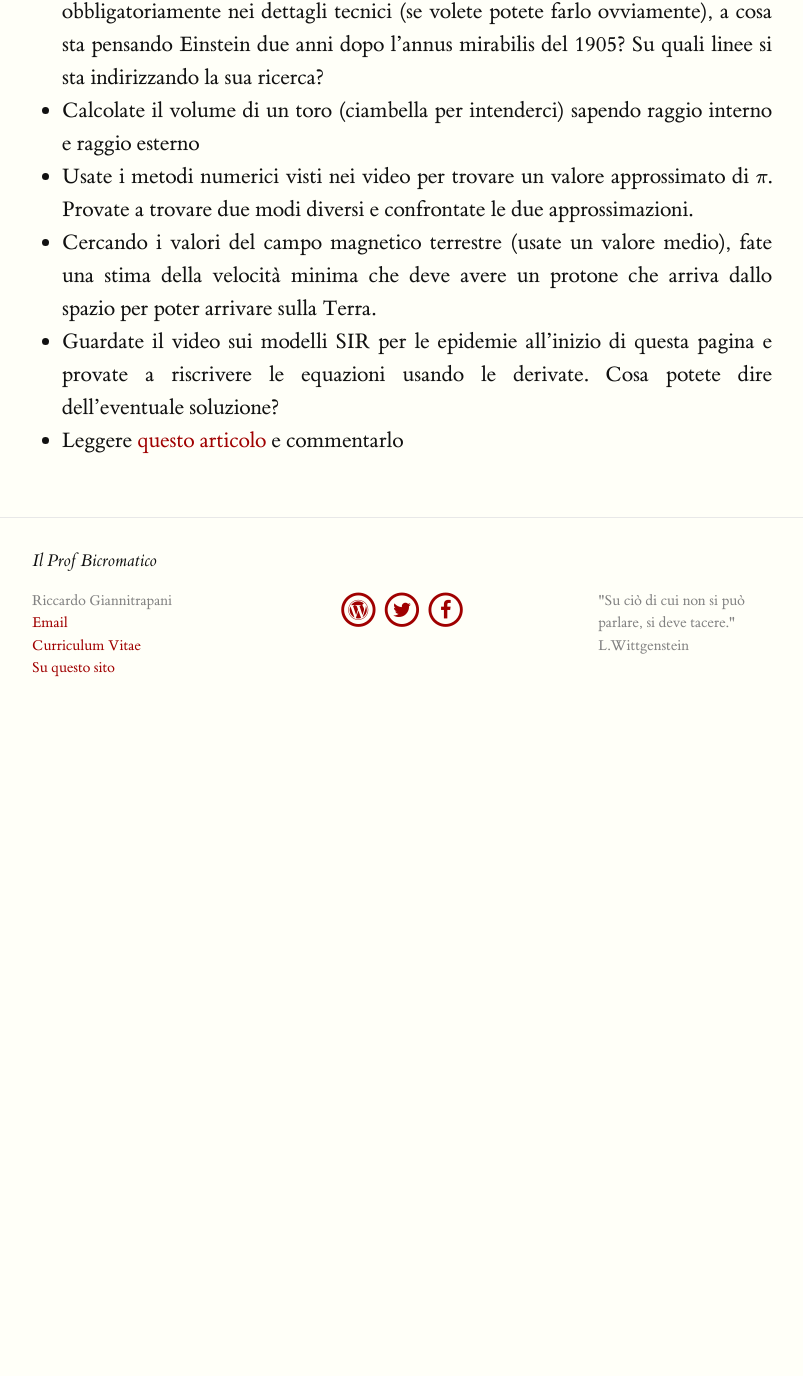
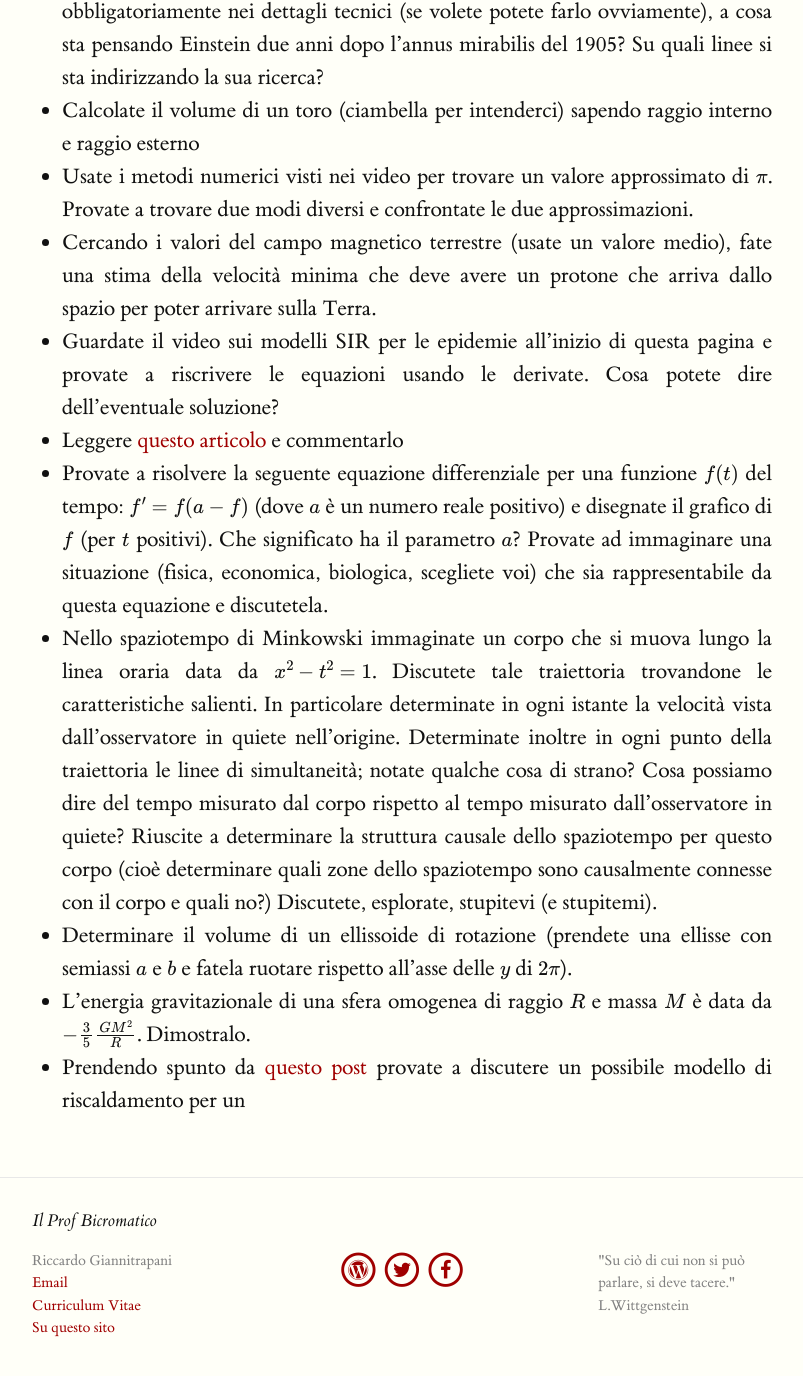
Before and after one commit to orporick/orporick.github.io, a Jekyll site: the page built from esilio.md, in a window 1280 px wide and 1400 px high, scrolled down 10992 px. Shown: the top 1376 px of the window, without its empty margins (238-1041 px from the left). Built offline with Jekyll 4.4.1, drawn with Linux system fonts in a browser that asks for light colours; nearby versions of some CDN libraries; formulas are drawn with MathJax 3; before the commit the page ends 11732 px from its top, so only the background shows below that.

Commit message:
Nuovo post

```diff
--- a/esilio.md
+++ b/esilio.md
@@ -375,3 +375,24 @@ Aspetto i vostri compiti in classe senza classe.
     e provate a riscrivere le equazioni usando le derivate. Cosa potete dire
     dell'eventuale soluzione?
 * Leggere [questo articolo](https://www.damtp.cam.ac.uk/user/tong/em/dyson.pdf) e commentarlo
+* Provate a risolvere la seguente equazione differenziale per una funzione $f(t)$ del tempo:
+	$$ f' = f(a-f) $$
+  (dove $a$ è un numero reale positivo) e disegnate il grafico di $f$ (per $t$ positivi). Che significato ha il
+  parametro $a$? Provate ad immaginare una situazione (fisica, economica,
+  biologica, scegliete voi) che sia rappresentabile da questa equazione e
+  discutetela.
+* Nello spaziotempo di Minkowski immaginate un corpo che si muova lungo la linea
+    oraria data da $x^2 - t^2 = 1$. Discutete tale traiettoria trovandone le
+    caratteristiche salienti. In particolare determinate in ogni istante la
+    velocità vista dall'osservatore in quiete nell'origine. Determinate inoltre
+    in ogni punto della traiettoria le linee di simultaneità; notate qualche cosa
+    di strano? Cosa possiamo dire del tempo misurato dal corpo rispetto al tempo
+    misurato dall'osservatore in quiete? Riuscite a determinare la struttura
+    causale dello spaziotempo per questo corpo (cioè determinare quali
+    zone dello spaziotempo sono causalmente connesse con il corpo e quali no?)
+    Discutete, esplorate, stupitevi (e stupitemi).
+* Determinare il volume di un ellissoide di rotazione (prendete una ellisse con
+    semiassi $a$ e $b$ e fatela ruotare rispetto all'asse delle $y$ di $2\pi$).
+* L'energia gravitazionale di una sfera omogenea di raggio $R$ e massa $M$ è
+    data da $$ -\frac{3}{5}\frac{GM^2}{R}$$. Dimostralo.
+* Prendendo spunto da [questo post](http://orporick.github.io/imperfezioni/2015/05/17/una-tazzina-di-caffe/) provate a discutere un possibile modello di riscaldamento per un
```
